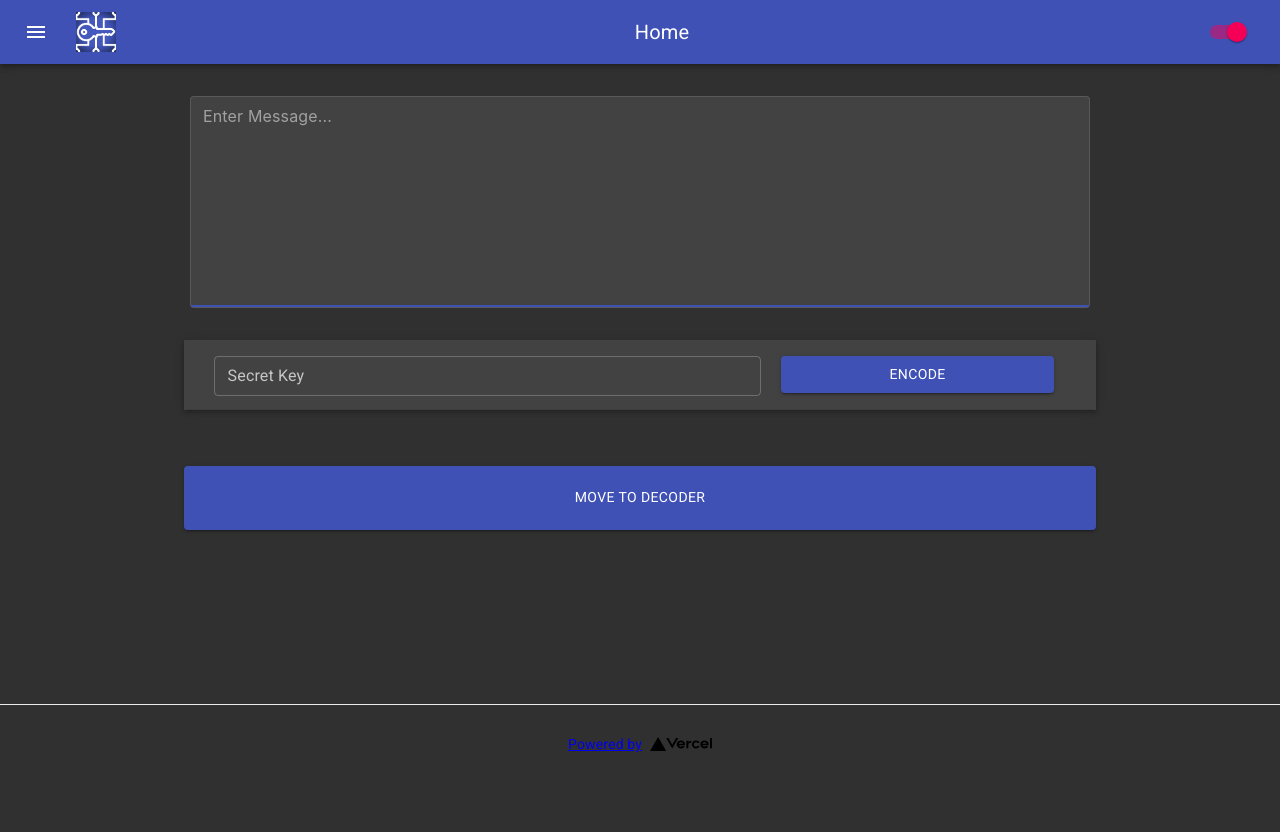
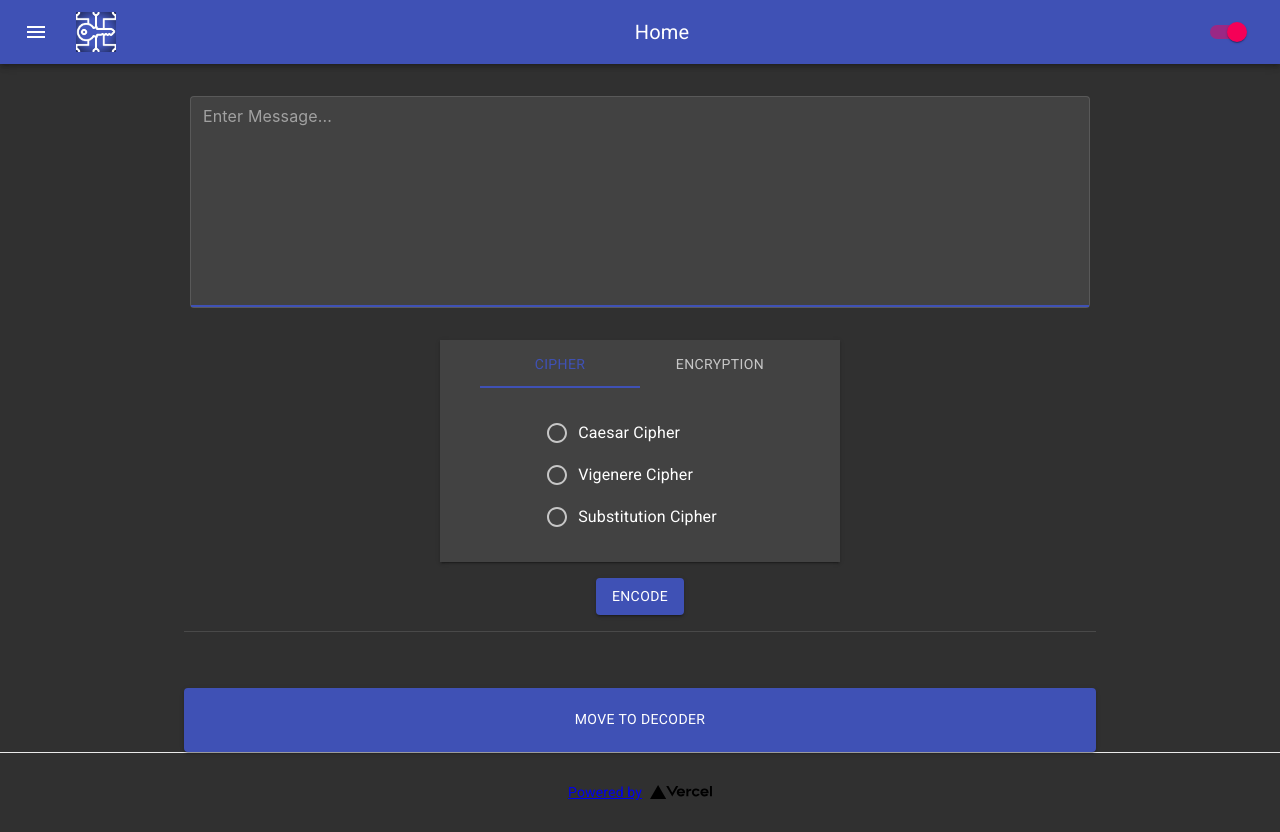
Before and after one commit to tushartiwari7/secure-texts, a React (Create React App) app: page /encrypt in a window 1280 px wide. Before the commit the page ends 800 px from the top, so only its background shows below. Built offline with nearby package versions, Linux system fonts and the light colour scheme.

Commit message:
changed the position for better algorithm.
Instead of DES for the last part of the code, AES is more suitable hence it is faster than DES at higher level.

```diff
--- a/src/Components/AvailableCiphers.js
+++ b/src/Components/AvailableCiphers.js
@@ -1,157 +1,267 @@
 import React,{useState} from 'react';
-import {makeStyles,
-        Button,
-        Paper,
-        Dialog,
-        DialogTitle,
-        IconButton,
-        DialogContent,
-        Typography,
-        DialogActions,
-        TextField,
-        Snackbar,
-        Chip,
-        Accordion,
-        AccordionSummary,
-        AccordionDetails
-    } from '@material-ui/core';
-
-
-import ExpandMoreIcon from '@material-ui/icons/ExpandMore';
+import PropTypes from 'prop-types';
+import {makeStyles,Button,Slider,Tab,Tabs,Paper,Box,Dialog,DialogTitle,IconButton,DialogContent,Typography,DialogActions,TextField,Snackbar} from '@material-ui/core';
+import RadioTypes from './RadioTypes';
+import CryptoJS from 'crypto-js';
 import FilterNone from '@material-ui/icons/FilterNone';
 import MuiAlert from '@material-ui/lab/Alert';
-import {Bar} from 'react-chartjs-2';
 
-// algorithms
-import getCaesarCypher from './Algorithms/Caesar';
-import getVigenereCypher from './Algorithms/Vigenere';
-import getSubstitutionCipher from './Algorithms/Substitution';
-import { getAES,getDES,getRC4 } from './Algorithms/Encrypters';
+function TabPanel(props) {
+    const { children, value, index, ...other } = props;
+    return (
+      <div
+        role="tabpanel"
+        hidden={value !== index}
+        id={`scrollable-auto-tabpanel-${index}`}
+        aria-labelledby={`scrollable-auto-tab-${index}`}
+        {...other}
+      >
+        {value === index && (
+          <Box p={3}>
+              {children}
+          </Box>
+        )}
+      </div>
+    );
+  }
 
+  TabPanel.propTypes = {
+    children: PropTypes.node,
+    index: PropTypes.any.isRequired,
+    value: PropTypes.any.isRequired,
+  };
 
-  const useStyles = makeStyles((theme)=>({
+  const useStyles = makeStyles({
     root: {
-      width: "100%",
-      margin: "auto",
-      display: 'flex',
-      justifyContent: 'center',
-      flexWrap: 'wrap',
-      '& > *': {
-        margin: theme.spacing(0.5),
-      },
+      width: 400,
+      margin: "auto"
     },
     keyContainer: {
-      marginTop: "1rem",
-      width: "60%"
+      marginBottom: "1rem",
+      top: "-.5rem"
+    },
+    tabPanel: {
+      paddingBottom: "-1rem"
     },
     copyButton: {
       position: 'absolute',
       right: "0.5rem",
       top: "0.5rem",
     },
-    chip: {
-      marginLeft: '1rem',
-    },
-    heading: {
-      fontSize: theme.typography.pxToRem(15),
-      fontWeight: theme.typography.fontWeightRegular,
-    },
-  }));
+    caesar: {
+      width: 300,
+      margin: "auto"
+    }
+  });
 
+const types = {
+  cipher: ["Caesar Cipher","Vigenere Cipher","Substitution Cipher"],
+  encrypt: ["AES Encryption","RC4 Encryption","DES Encryption"]
+};
 
-  const getSubstitution = {};
-  getSubstitution.toQWERTY = getSubstitutionCipher;
+// caesar cipher
+function getCaesarCypher(str,key,isDecode) {
+    str = str.toUpperCase();
+    return str.replace(/[A-Z]/g, convert);
 
-const cipherTypes = [
-  "Caesar Cipher",
-  "Substitution Cipher",
-  "Vigenere cipher",
-  "AES Encryption",
-  "RC4 Encryption",
-  "DES Encryption"
-];
+    function convert(correspondance) {
+      const charCode = correspondance.charCodeAt();
+      //A = 65, Z = 90
+      if(isDecode) {
+        return String.fromCharCode(
+          ((charCode - key) >= 65) ? charCode - key : (charCode - key) % 65 + 26);
+      }
+
+      return String.fromCharCode(
+              ((charCode + key) <= 90) ? charCode + key : (charCode + key) % 90 + 64 );
+
+    }
+  }
+
+// vigenere cipher
+//  Handles the input/output for Vigenère cipher encryption/decription.
+
+	function getVigenereCypher(textElem,keyStr,isDecode) {
+
+		var keyArray = filterKey(keyStr);
+		if (keyArray.length === 0) {
+			alert("Key has no letters");
+			return;
+		}
+		if (isDecode) {
+			for (var i = 0; i < keyArray.length; i++)
+				keyArray[i] = (26 - keyArray[i]) % 26;
+		}
+
+		return crypt(textElem, keyArray).toUpperCase();
+	};
 
 
 
+	/*
+	 * Returns an array of numbers, each in the range [0, 26), representing the given key.
+	 * The key is case-insensitive, and non-letters are ignored.
+	 * Examples:
+	 * - filterKey("AAA") = [0, 0, 0].
+	 * - filterKey("abc") = [0, 1, 2].
+	 * - filterKey("the $123# EHT") = [19, 7, 4, 4, 7, 19].
+	 */
+	function filterKey(key) {
+		var result = [];
+		for (var i = 0; i < key.length; i++) {
+			var c = key.charCodeAt(i);
+			if (isLetter(c))
+				result.push((c - 65) % 32);
+		}
+		return result;
+	}
+
+	// Tests whether the given character code is a Latin letter.
+	function isLetter(c) {
+		return isUppercase(c) || isLowercase(c);
+	}
+
+	// Tests whether the given character code is an Latin uppercase letter.
+	function isUppercase(c) {
+		return 65 <= c && c <= 90;  // 65 is character code for 'A'. 90 is 'Z'.
+	}
+
+	// Tests whether the given character code is a Latin lowercase letter.
+	function isLowercase(c) {
+		return 97 <= c && c <= 122;  // 97 is character code for 'a'. 122 is 'z'.
+	}
+	/*
+	 * Returns the result the Vigenère encryption on the given text with the given key.
+	 */
+	function crypt(input, key) {
+		var output = "";
+		for (var i = 0, j = 0; i < input.length; i++) {
+			var c = input.charCodeAt(i);
+			if (isUppercase(c)) {
+				output += String.fromCharCode((c - 65 + key[j % key.length]) % 26 + 65);
+				j++;
+			} else if (isLowercase(c)) {
+				output += String.fromCharCode((c - 97 + key[j % key.length]) % 26 + 97);
+				j++;
+			} else {
+				output += input.charAt(i);
+			}
+		}
+		return output;
+	}
+
+//SUBSTITUTION CIPHER
+var getSubstitutionCipher = {};
+getSubstitutionCipher.toQWERTY = function(text, isDecode) {
+    // ABCDEF to QWERTY map
+    var map = {
+        a: 'q', b: 'w', c: 'e',
+        d: 'r', e: 't', f: 'y',
+        g: 'u', h: 'i', i: 'o',
+        j: 'p', k: 'a', l: 's',
+        m: 'd', n: 'f', o: 'g',
+        p: 'h', q: 'j', r: 'k',
+        s: 'l', t: 'z', u: 'x',
+        v: 'c', w: 'v', x: 'b',
+        y: 'n', z: 'm'
+    };
+
+    // Flip the map
+    if(isDecode) {
+        map = (function() {
+            var tmp = {};
+            var k;
+
+            // Populate the tmp variable
+            for(k in map) {
+                if(!map.hasOwnProperty(k)) continue;
+                tmp[map[k]] = k;
+            }
+
+            return tmp;
+        })();
+    }
+
+    return text.split('').filter(function(v) {
+        // Filter out characters that are not in our list
+        return map.hasOwnProperty(v.toLowerCase());
+    }).map(function(v) {
+        // Replace old character by new one
+        // And make it uppercase to make it look fancier
+        return map[v.toLowerCase()].toUpperCase();
+    }).join('');
+
+};
+
+function getAES(text,key,isDecode) {
+    if(isDecode) {
+        return CryptoJS.AES.decrypt(text, key).toString(CryptoJS.enc.Utf8);
+    }
+    return CryptoJS.AES.encrypt(text, key).toString();
+}
+
+function getRC4(text,key,isDecode) {
+    if(isDecode) {
+        return CryptoJS.RC4.decrypt(text, key).toString(CryptoJS.enc.Utf8);
+    }
+    return CryptoJS.RC4.encrypt(text, key).toString();
+}
+
+function getDES(text,key,isDecode) {
+    if(isDecode) {
+        return CryptoJS.DES.decrypt(text, key).toString(CryptoJS.enc.Utf8);
+    }
+    return CryptoJS.DES.encrypt(text, key).toString();
+}
+
+  function getProcessedData({text,type,key,isDecode}) {
+        switch (type) {
+            case 'Caesar Cipher':
+                return getCaesarCypher(text,key ? Number(key) : 3,isDecode);
+            case 'Substitution Cipher':
+                return getSubstitutionCipher.toQWERTY(text,isDecode);
+            case 'Vigenere Cipher':
+                return getVigenereCypher(text,key || "abc",isDecode);
+            case 'AES Encryption':
+                return getAES(text,key || "secret Passcode",isDecode);
+            case 'RC4 Encryption':
+                return getRC4(text,key || "secret Passcode",isDecode);
+            case 'DES Encryption':
+                return getDES(text,key || "secret Passcode",isDecode);
+            default:
+              alert(`Sorry, some error occured Please Try Again!.`);
+          }
+}
 
 export default function CryptoTabs({rawText,isDecode}) {
   const classes = useStyles();
 
+  const [value, setValue] = React.useState(0);
+  const [radioType, setradioType] = useState('');
   const [encodedMsg, setencodedMsg] = useState('');
   const [open, setOpen] = useState(false);
   const [key, setkey] = useState("");
   const [copied, setcopied] = useState(false);
-  const [cipherUsed, setcipherUsed] = useState(null);
-
-function use_compared_encryption({text,key,isDecode}) {
-  const x = text.length;
-
-  if(x) {
-    if(x<=4) {
-      setcipherUsed('Caesar Cipher');
-      return getCaesarCypher(text,key ? Number(key) : 3,isDecode);
-    }
-    else if (x<=6) {
-      setcipherUsed('Substitution Cipher');
-      return getSubstitution.toQWERTY(text,isDecode);
-    }
-    else if (x<=10) {
-      setcipherUsed('Vigenere Cipher');
-      return getVigenereCypher(text,key || "abc",isDecode);
-    }
-    else if (x<=20) {
-      setcipherUsed('AES Encryption');
-      return getAES(text,key || "secret Passcode",isDecode);
-    }
-    else if (x<=30) {
-      setcipherUsed('RC4 Encryption');
-      return getRC4(text,key || "secret Passcode",isDecode);
-    }
-    else if(x>30) {
-      setcipherUsed('DES Encryption');
-      return getDES(text,key || "secret Passcode",isDecode);
-    }
-    else {
-      alert(`Sorry, some error occured Please Try Again!.`);
-    }
-  }
-}
-
-const howMuchOptimized = () => {
-  const data = [33,53,60,41,44,65];
-  const index = cipherTypes.findIndex((el)=> el === cipherUsed);
-  data[index] = 85;
-  return data;
-};
-
-const dataForChart = {
-  labels: cipherTypes,
-  datasets: [
-    {
-      label: "security",
-      data: howMuchOptimized(),
-      fill: true,
-      backgroundColor: "#3f51b5",
-      borderColor: "#ffffff"
-    }
-  ]
-};
 
   const getJSresult = () => {
-    if(rawText && key ) {
-        setencodedMsg(use_compared_encryption({text: rawText,key: key,isDecode: isDecode}));
+    if(rawText && radioType ) {
+        setencodedMsg(getProcessedData({text: rawText,type: radioType,key: key,isDecode: isDecode}));
         setOpen(true);
     }
     else {
-        alert("Please fill all details first.");
+        alert("Please fill all details first.")
         return null;
     }
   };
 
 
-  const handleKey = (event) => {
-    setkey(event.target.value);
+  const handleKey = (event, newValue) => {
+    radioType === 'Caesar Cipher' ? setkey(newValue.toString()) : setkey(event.target.value);
   }
+
+  const handleChange = (event, newValue) => {
+    setValue(newValue);
+  };
 
   const handleClose = () => {
     setOpen(false);
@@ -160,8 +270,44 @@ const dataForChart = {
 
   return (
 <React.Fragment >
-    <Paper className={classes.root} variant="elevation" elevation={4} square>
-      <TextField
+    <Paper className={classes.root} variant="elevation" elevation={2} square>
+      <Tabs
+        value={value}
+        indicatorColor={isDecode ? "secondary" : "primary" }
+        textColor={isDecode ? "secondary" : "primary" }
+        onChange={handleChange}
+        aria-label="cryptography types"
+        centered
+      >
+        <Tab
+        label="Cipher" />
+        <Tab label="Encryption" />
+      </Tabs>
+      <TabPanel className={classes.tabPanel} value={value} index={0} >
+        <RadioTypes methods={types.cipher} isDecode={isDecode} setradioType={setradioType}></RadioTypes>
+      </TabPanel>
+      <TabPanel className={classes.tabPanel} value={value} index={1} >
+        <RadioTypes methods={types.encrypt} isDecode={isDecode} setradioType={setradioType} ></RadioTypes>
+      </TabPanel>
+      {radioType === 'Caesar Cipher' ? (
+      <div className={classes.caesar}>
+        <Typography id="Key-for-Caesar-Cipher" gutterBottom>
+          Key for Caesar Cipher
+        </Typography>
+        <Slider
+          defaultValue={3}
+          aria-labelledby="Key-for-Caesar-Cipher"
+          step={2}
+          marks
+          min={1}
+          max={26}
+          color={isDecode ? "secondary" : "primary"}
+          onChange={handleKey}
+          valueLabelDisplay="auto"
+        />
+      </div>
+      ) : radioType && (radioType !== 'Substitution Cipher') ? (
+        <TextField
           id="key"
           label="Secret Key"
           size="small"
@@ -171,24 +317,19 @@ const dataForChart = {
           onChange={handleKey}
           variant="outlined"
         />
-        <Button variant="contained"
-          color={isDecode ? "secondary" : "primary"}
-          onClick={
-            getJSresult
-          }
-          style={{margin: "1rem",width: "30%"}} >
-          {isDecode ? "Decode" : "Encode"}
-        </Button>
+      ): null}
     </Paper>
-
+    <Button variant="contained"
+     color={isDecode ? "secondary" : "primary"}
+     onClick={getJSresult}
+      style={{margin: "1rem"}} >
+       {isDecode ? "Decode" : "Encode"}
+    </Button>
     <Dialog onClose={handleClose} aria-labelledby="customized-dialog-title" fullWidth open={open}>
         <DialogTitle id="customized-dialog-title" onClose={handleClose}>
           <Typography variant="body1" >
           <strong>{isDecode ? "Decoded " : "Encoded "} Message..</strong>
-          {!isDecode?
-          <Chip label={'Algorithm Used: ' + cipherUsed} color="primary" className={classes.chip}/> : null}
           </Typography>
-
           <IconButton aria-label=""
             className={classes.copyButton}
             onClick={() =>  {
@@ -199,19 +340,6 @@ const dataForChart = {
           <FilterNone />
         </IconButton>
         </DialogTitle>
-        <Accordion>
-          <AccordionSummary
-            expandIcon={<ExpandMoreIcon />}
-            aria-controls="panel1a-content"
-            id="panel1a-header"
-          >
-            <Typography className={classes.heading}>Compare Algorithms</Typography>
-          </AccordionSummary>
-          <AccordionDetails>
-            <Bar data={dataForChart} />
-          </AccordionDetails>
-        </Accordion>
-
         <DialogContent dividers>
           <Typography gutterBottom >
             {encodedMsg}
```
